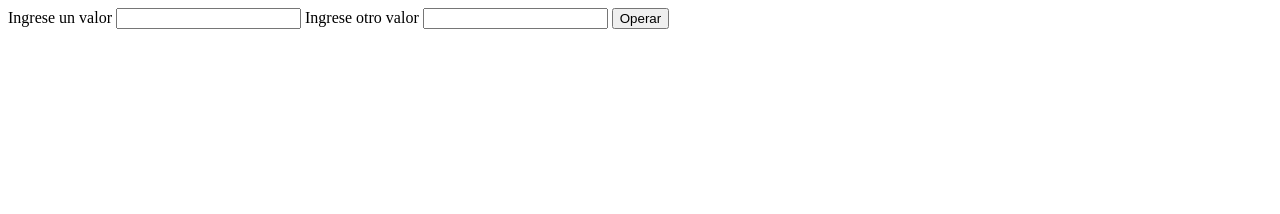
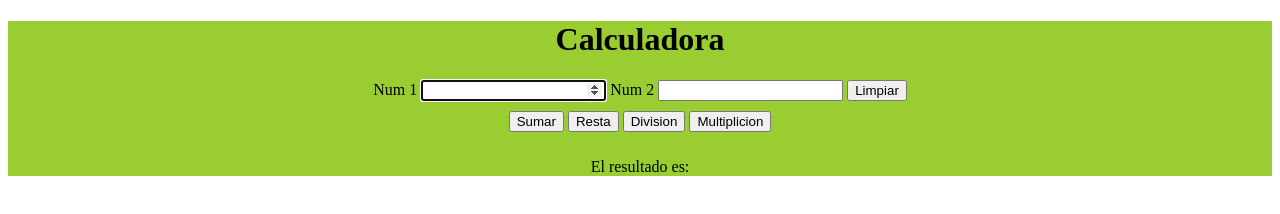
Before and after one commit to SantiagoLmartinez/Calculadora_javascript, a plain HTML site: page index.html in a window 1280 px wide. Drawn offline with Linux system fonts and the light colour scheme.

Commit message:
ahora si metimos el css
commit 3

```diff
--- a/app.js
+++ b/app.js
@@ -2,14 +2,35 @@
 
 //Funciones
 
-function limpiar(){
+function limpiar() {
     document.getElementById('FormCalculadora').reset();
 
 }
 
-function sumar(){
-var num1 = parseInt(document.getElementById('num1').value);
-var num2 = parseInt(document.getElementById('num2').value);
+function sumar() {
+    var num1 = parseInt(document.getElementById('num1').value);
+    var num2 = parseInt(document.getElementById('num2').value);
 
-document.getElementById('Resultado').innerHTML = ('El resultado es: ') + num1+num2 ;
+    document.getElementById('Resultado').innerHTML =  num1 + num2;
 }
+
+function resta() {
+    var num1 = parseInt(document.getElementById('num1').value);
+    var num2 = parseInt(document.getElementById('num2').value);
+
+    document.getElementById('Resultado').innerHTML =  num1 - num2;
+}
+
+function division() {
+    var num1 = parseInt(document.getElementById('num1').value);
+    var num2 = parseInt(document.getElementById('num2').value);
+
+    document.getElementById('Resultado').innerHTML =   num1 / num2;
+}
+
+function multiplicacion() {
+    var num1 = parseInt(document.getElementById('num1').value);
+    var num2 = parseInt(document.getElementById('num2').value);
+
+    document.getElementById('Resultado').innerHTML = num1 * num2;
+}
--- /dev/null
+++ b/estilo.css
@@ -0,0 +1,10 @@
+
+#App_calculadora{
+    background-color:yellowgreen;
+    margin: auto 0;
+    text-align: center;
+}
+
+#Botones_calculadora{
+    padding: 10px;
+}
--- a/index.html
+++ b/index.html
@@ -1,24 +1,38 @@
 <!DOCTYPE html>
 <html>
+
 <head>
     <meta charset='utf-8'>
     <meta http-equiv='X-UA-Compatible' content='IE=edge'>
     <title>Calculadora</title>
     <meta name='viewport' content='width=device-width, initial-scale=1'>
-    <link rel='stylesheet' type='text/css' media='screen' href='main.css'>
-    <script src='main.js'></script>
+    <link rel='stylesheet' type='text/css' media='screen' href='estilo.css'>
+    <script src='app.js'></script>
 </head>
+
 <body>
+<div id="App_calculadora">
+    <h1>Calculadora</h1>
+    <form id="FormCalculadora" name="" method="post">
+        <div>
+            <label for="num1">Num 1</label>
+            <input id="num1" type="number" autofocus>
 
-<form>
-<label for="num1"> Ingrese un valor</label>
-<input id="num1">
+            <label for="num2">Num 2</label>
+            <input id="num2" type="number">
 
-<label for="num2">Ingrese otro valor</label>
-<input id="num2">
+            <button onclick="limpiar();"> Limpiar</button>
+        </div>
 
-<button> Operar</button>
-</form>
+        <div id="Botones_calculadora">
+            <button type="button" onclick="sumar();">Sumar</button>
+            <button type="button" onclick="resta();">Resta</button>
+            <button type="button" onclick="division();">Division</button>
+            <button type="button" onclick="multiplicacion();">Multiplicion</button>
+        </div>
+    </form>
+<p>El resultado es:  <span id="Resultado">      </span></p>
+</div>
+</body>
 
-</body>
 </html>
```
